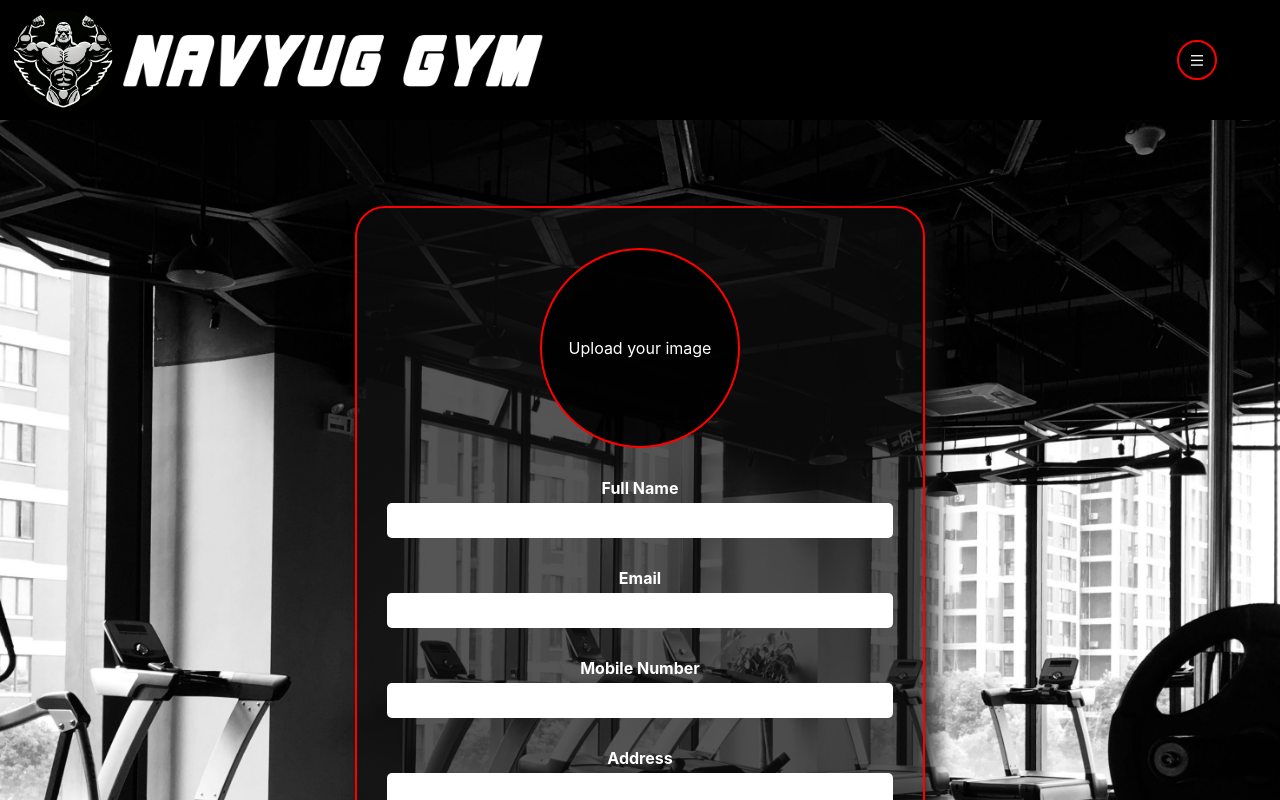
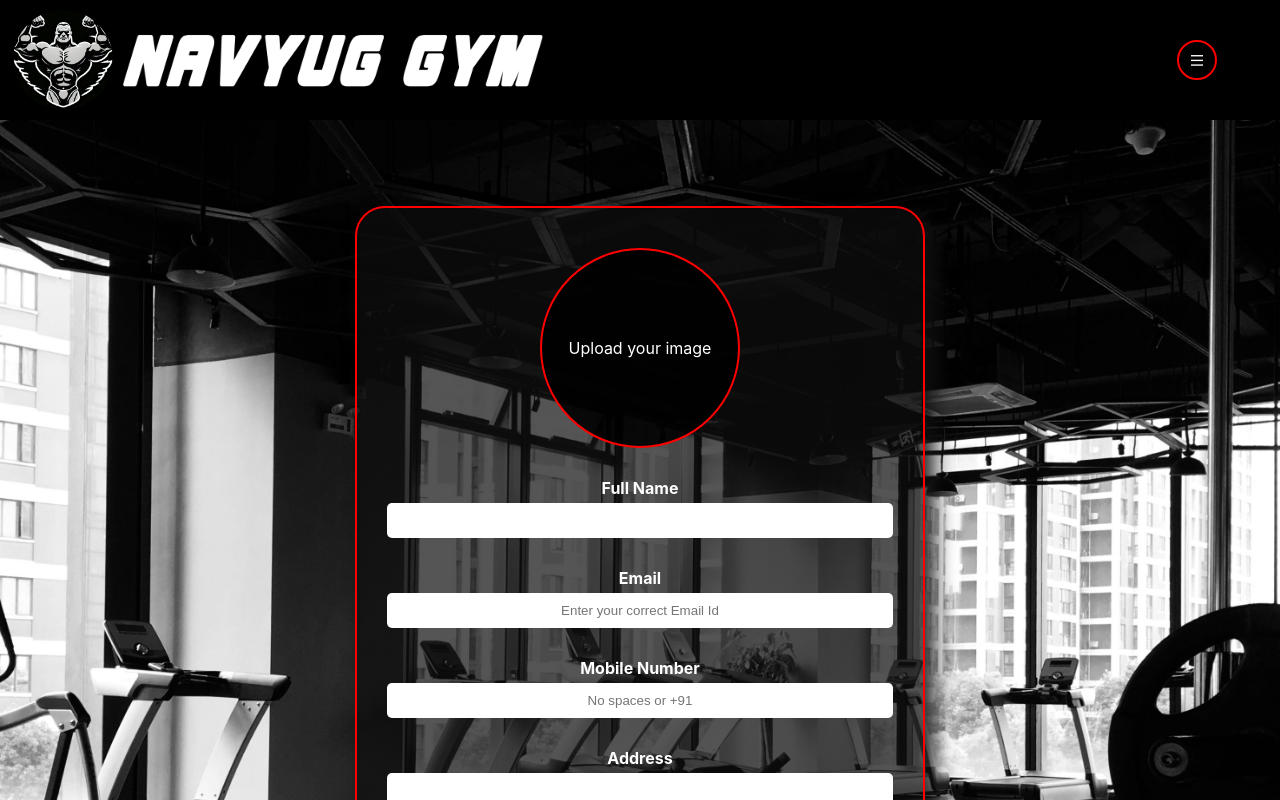
Before and after one commit to Dakshet/NavyugGymTesting, a React (Create React App) app in the folder client/: page / in a window 1280 px wide. Shown: the top 800 px of the page. Built offline with nearby package versions, Linux system fonts and the light colour scheme; no server answers; a web font is replaced by a local one.

Commit message:
Removing the admin specific route and add the placeholder  in the form.

```diff
--- a/client/src/Components/Navbar.js
+++ b/client/src/Components/Navbar.js
@@ -1,14 +1,13 @@
-import React, { useCallback, useEffect, useContext, useState } from 'react'
+import React, { useCallback, useEffect, useState } from 'react'
 import "./Navbar.css"
 import logo from '../Images/logo1.jpg'
 import gymLogo from '../Images/gymlogo1.png'
 import { Link, useLocation, useNavigate } from 'react-router-dom'
 import SearchBar from './SearchBar'
-import GymContext from '../context/Gym/GymContext'
 
 const Navbar = () => {
 
-    const { homeAdminData } = useContext(GymContext);
+    // const { homeAdminData } = useContext(GymContext);
 
     const navigate = useNavigate();
 
@@ -63,7 +62,7 @@ const Navbar = () => {
                     <Link to="/admin/home" className={`${showButtons ? "" : "hideBtn"}`}>
                         <button>Home</button>
                     </Link>
-                    {homeAdminData.authority === "YES" && <Link to="/admin/add/panel" className={`${showButtons ? "" : "hideBtn"}`}>
+                    {<Link to="/admin/add/panel" className={`${showButtons ? "" : "hideBtn"}`}>
                         <button>Membership Requests</button>
                     </Link>}
                     <Link to="/admin/membership/data" className={`${showButtons ? "" : "hideBtn"}`}>
--- a/client/src/Pages/AdminPannel.js
+++ b/client/src/Pages/AdminPannel.js
@@ -8,10 +8,10 @@ import { useNavigate } from 'react-router-dom'
 const AdminPannel = () => {
     const navigate = useNavigate();
 
-    const { homeAdminData, pendingData, setPendingData, fetchFeesPendingData } = useContext(GymContext)
+    const { pendingData, setPendingData, fetchFeesPendingData } = useContext(GymContext)
 
     useEffect(() => {
-        if (localStorage.getItem("gymdata") && homeAdminData.authority === "YES") {
+        if (localStorage.getItem("gymdata")) {
             fetchFeesPendingData();
         }
         else {
--- a/client/src/Pages/Home.js
+++ b/client/src/Pages/Home.js
@@ -69,6 +69,26 @@ const Home = () => {
         } catch (error) {
             console.error("Error uploading image:", error);
         }
+    }, []);
+
+
+
+    const handleMobileNoChange = useCallback((e) => {
+
+        let value = e.target.value;
+
+        // Remove all spaces
+        value = value.replace(/\s+/g, '');
+
+        // Remove the +91 prefix if present
+        if (value.startsWith('+91')) {
+            value = value.slice(3);
+        }
+
+        // Ensure only the last 10 digits are kept (to handle invalid extra digits)
+        value = value.slice(-10);
+
+        setMobileNo(value);
     }, []);
 
 
@@ -171,9 +191,9 @@ const Home = () => {
                                 <label htmlFor="fName">Full Name</label>
                                 <input type="text" name='fName' id='fName' value={fName} onChange={(e) => setFName(e.target.value)} required />
                                 <label htmlFor="email">Email</label>
-                                <input type="email" name='email' id='email' value={email} onChange={(e) => setEmail(e.target.value)} />
+                                <input type="email" name='email' id='email' value={email} onChange={(e) => setEmail(e.target.value)} placeholder='Enter your correct Email Id' />
                                 <label htmlFor="mobileNo">Mobile Number</label>
-                                <input type="tel" name='mobileNo' id='mobileNo' value={mobileNo} onChange={(e) => setMobileNo(e.target.value)} />
+                                <input type="tel" name='mobileNo' id='mobileNo' value={mobileNo} onChange={handleMobileNoChange} placeholder="No spaces or +91" />
                                 <label htmlFor="address">Address</label>
                                 <textarea name="address" id="address" rows="4" value={address} onChange={(e) => setAddress(e.target.value)} ></textarea>
                                 <div className='adjustWidth'>
```
Also changed, not shown: 1 other file (tests, documents, lock files or other folders).
